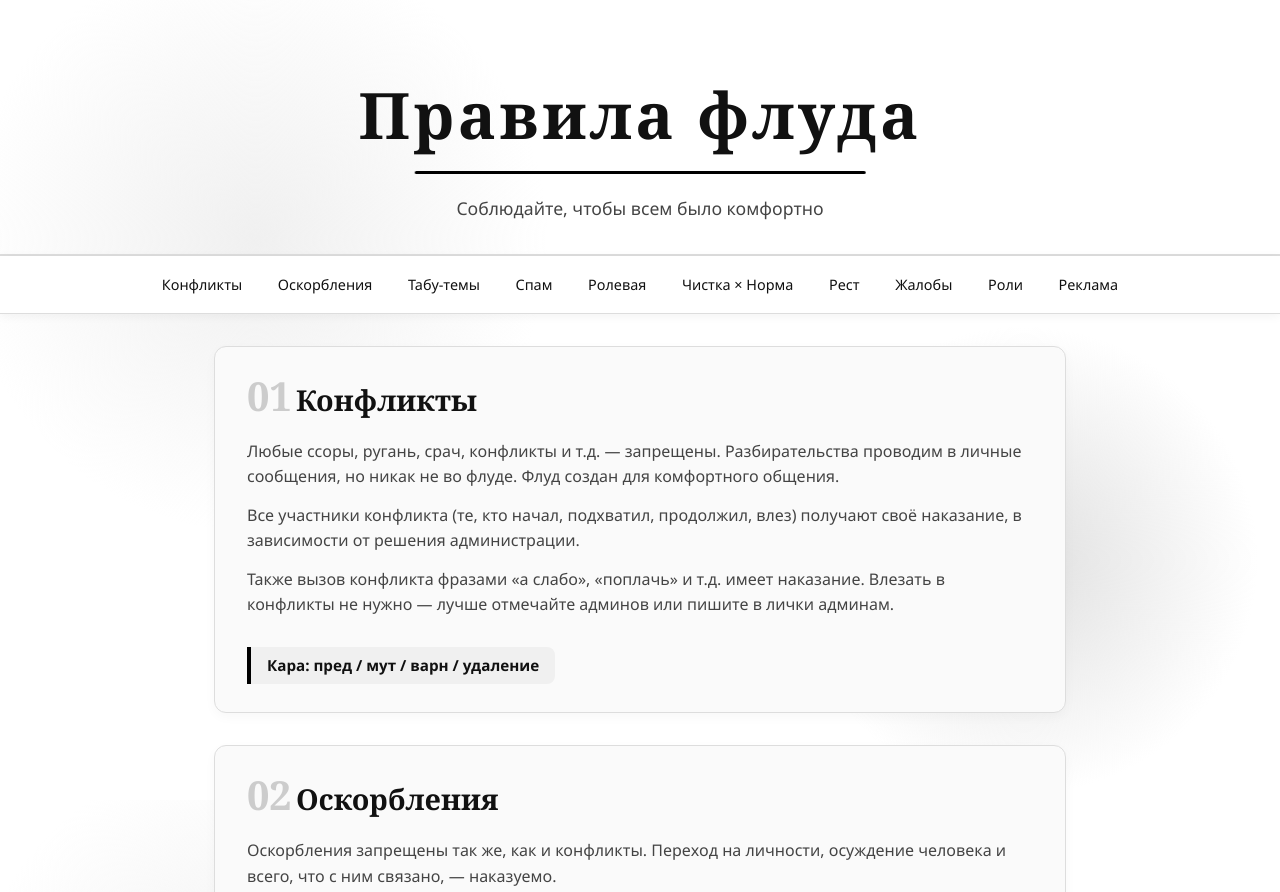
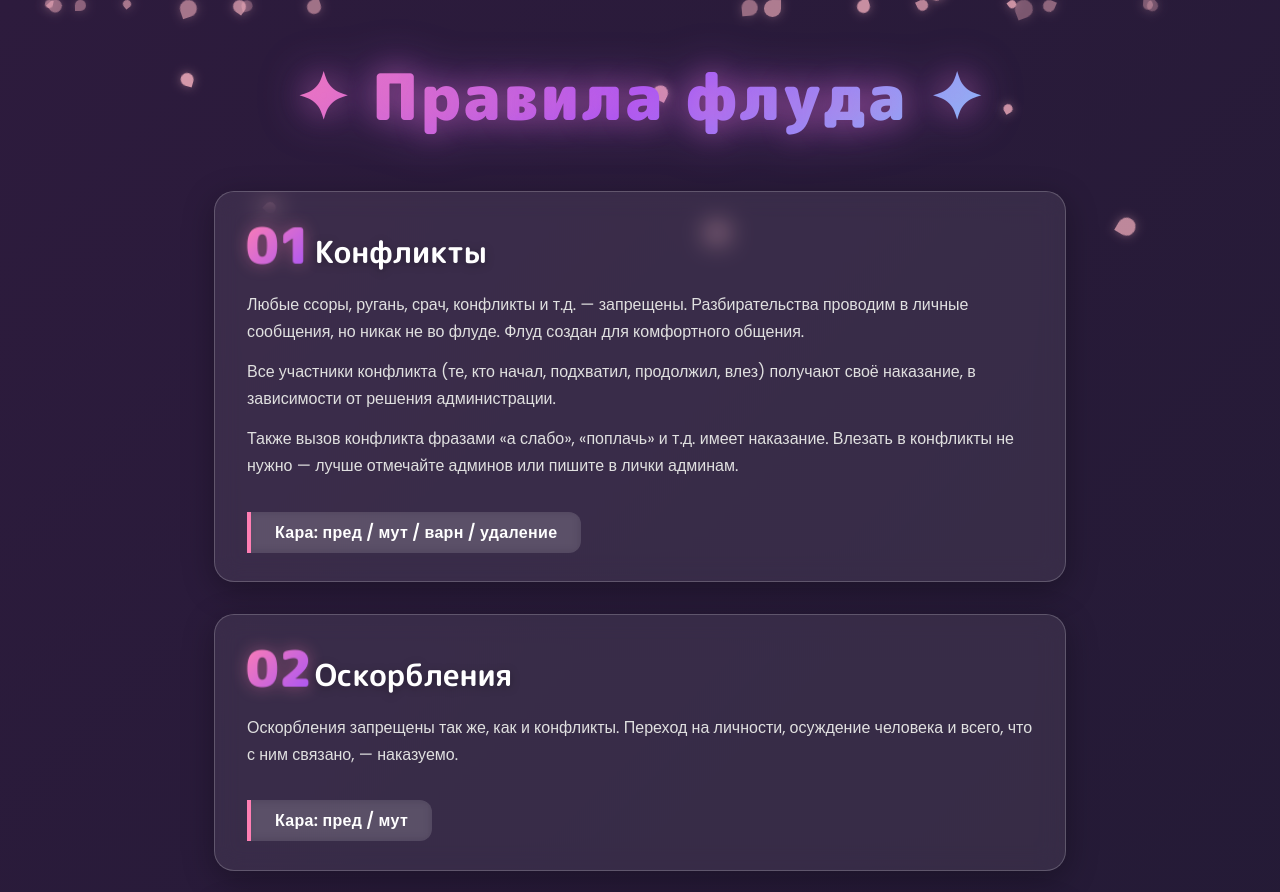
Before and after one commit to MatriFoot/Oath-forgotten, a plain HTML site: page index.html in a window 1280 px wide. Shown: the top 892 px of the page. Drawn offline with Linux system fonts and the light colour scheme.

Commit message:
Update index.html

```diff
--- a/index.html
+++ b/index.html
@@ -3,24 +3,27 @@
 <head>
     <meta charset="UTF-8">
     <meta name="viewport" content="width=device-width, initial-scale=1.0">
-    <title>Правила флуда</title>
+    <title>Правила флуда · Аниме стиль</title>
+    <link href="https://fonts.googleapis.com/css2?family=M+PLUS+Rounded+1c:wght@400;700;900&family=Poppins:wght@400;600;700&display=swap" rel="stylesheet">
     <style>
-        /* ========== ОСНОВНЫЕ ПЕРЕМЕННЫЕ ========== */
         :root {
-            --bg: #ffffff;
-            --text: #111111;
-            --text-secondary: #444444;
-            --border: #dddddd;
-            --card-bg: #fafafa;
-            --accent: #000000;
-            --hover-shadow: 0 12px 24px rgba(0, 0, 0, 0.1);
-            --transition: 0.3s cubic-bezier(0.25, 0.46, 0.45, 0.94);
-            --radius: 12px;
-            --font-heading: 'Georgia', 'Times New Roman', serif;
-            --font-body: 'Segoe UI', 'Roboto', 'Helvetica Neue', sans-serif;
+            --pink: #ff7eb3;
+            --pink-light: #ffb6d5;
+            --purple: #a855f7;
+            --blue: #7dd3fc;
+            --gold: #fbbf24;
+            --bg-start: #1a1a2e;
+            --bg-end: #16213e;
+            --card-bg: rgba(255, 255, 255, 0.08);
+            --card-border: rgba(255, 255, 255, 0.2);
+            --text: #ffffff;
+            --text-secondary: #e0e0e0;
+            --shadow: 0 8px 32px rgba(0, 0, 0, 0.3);
+            --glow: 0 0 20px rgba(255, 126, 179, 0.5);
+            --radius: 20px;
+            --transition: 0.4s cubic-bezier(0.175, 0.885, 0.32, 1.275);
         }
 
-        /* ========== СБРОС ========== */
         * {
             margin: 0;
             padding: 0;
@@ -28,136 +31,125 @@
         }
 
         body {
-            background-color: var(--bg);
+            min-height: 100vh;
+            background: linear-gradient(135deg, var(--bg-start), var(--bg-end));
+            font-family: 'Poppins', sans-serif;
             color: var(--text);
-            font-family: var(--font-body);
-            line-height: 1.6;
             overflow-x: hidden;
-            /* Лёгкая анимация фона в оттенках серого */
-            background-image: radial-gradient(circle at 20% 30%, #f0f0f0 0%, transparent 25%),
-                              radial-gradient(circle at 80% 70%, #e0e0e0 0%, transparent 20%);
-            background-attachment: fixed;
-            animation: bgShift 12s ease-in-out infinite alternate;
+            position: relative;
+            animation: bgShift 15s ease-in-out infinite alternate;
         }
 
         @keyframes bgShift {
-            0% { background-position: 0% 0%, 100% 100%; }
-            100% { background-position: 100% 100%, 0% 0%; }
+            0% { background: linear-gradient(135deg, #1a1a2e, #16213e); }
+            50% { background: linear-gradient(135deg, #2d1b3d, #1a1a2e); }
+            100% { background: linear-gradient(135deg, #1a1a2e, #0f3460); }
         }
 
-        /* ========== ШАПКА ========== */
-        header {
-            text-align: center;
-            padding: 4rem 1rem 2rem;
-            position: relative;
+        /* Слой с сакурой */
+        .sakura-container {
+            position: fixed;
+            top: 0;
+            left: 0;
+            width: 100%;
+            height: 100%;
+            pointer-events: none;
+            z-index: 1;
             overflow: hidden;
-            border-bottom: 2px solid var(--border);
-            animation: fadeInDown 1s ease-out both;
         }
 
-        header h1 {
-            font-family: var(--font-heading);
-            font-size: clamp(2.2rem, 6vw, 4rem);
-            letter-spacing: 0.05em;
-            margin-bottom: 0.5rem;
-            position: relative;
-            display: inline-block;
+        .petal {
+            position: absolute;
+            width: 12px;
+            height: 12px;
+            background: #ffb7c5;
+            border-radius: 50% 0 50% 50%;
+            opacity: 0.7;
+            animation: fall linear infinite;
+            box-shadow: 0 0 10px rgba(255, 183, 197, 0.5);
         }
 
-        header h1::after {
-            content: '';
-            position: absolute;
-            bottom: -8px;
-            left: 50%;
-            transform: translateX(-50%);
-            width: 60%;
-            height: 3px;
-            background: var(--accent);
-            border-radius: 3px;
-            animation: underlinePulse 2s ease-in-out infinite;
+        @keyframes fall {
+            0% {
+                transform: translateY(-10vh) rotate(0deg) translateX(0);
+                opacity: 0.9;
+            }
+            100% {
+                transform: translateY(110vh) rotate(720deg) translateX(200px);
+                opacity: 0.2;
+            }
         }
 
-        @keyframes underlinePulse {
-            0%, 100% { width: 40%; opacity: 0.7; }
-            50% { width: 80%; opacity: 1; }
+        /* Главный контейнер */
+        .main-wrapper {
+            position: relative;
+            z-index: 2;
+            max-width: 900px;
+            margin: 0 auto;
+            padding: 3rem 1.5rem 4rem;
         }
 
-        header p {
-            color: var(--text-secondary);
-            font-size: 1.1rem;
-            margin-top: 1.2rem;
+        /* Заголовок */
+        .hero {
+            text-align: center;
+            margin-bottom: 3rem;
+            animation: floatIn 1.2s ease-out both;
         }
 
-        /* ========== НАВИГАЦИЯ ========== */
-        nav {
-            position: sticky;
-            top: 0;
-            z-index: 100;
-            background: rgba(255, 255, 255, 0.95);
-            backdrop-filter: blur(8px);
-            border-bottom: 1px solid var(--border);
-            padding: 0.6rem 1rem;
-            display: flex;
-            flex-wrap: wrap;
-            justify-content: center;
-            gap: 0.5rem;
-            box-shadow: 0 2px 10px rgba(0,0,0,0.05);
-            animation: fadeInDown 0.8s ease-out 0.3s both;
+        .hero h1 {
+            font-family: 'M PLUS Rounded 1c', sans-serif;
+            font-size: clamp(2.5rem, 7vw, 4rem);
+            font-weight: 900;
+            background: linear-gradient(135deg, var(--pink), var(--purple), var(--blue));
+            -webkit-background-clip: text;
+            background-clip: text;
+            -webkit-text-fill-color: transparent;
+            animation: titleGlow 3s ease-in-out infinite;
+            letter-spacing: 0.03em;
+            text-shadow: 0 0 30px rgba(255, 126, 179, 0.3);
         }
 
-        nav a {
-            color: var(--text);
-            text-decoration: none;
-            font-size: 0.9rem;
-            padding: 0.4rem 0.8rem;
-            border-radius: 20px;
-            border: 1px solid transparent;
-            transition: var(--transition);
-            white-space: nowrap;
+        @keyframes titleGlow {
+            0%, 100% { filter: drop-shadow(0 0 10px rgba(255, 126, 179, 0.4)); }
+            50% { filter: drop-shadow(0 0 25px rgba(168, 85, 247, 0.7)); }
         }
 
-        nav a:hover {
-            background: var(--accent);
-            color: #fff;
-            border-color: var(--accent);
-            transform: translateY(-2px);
+        @keyframes floatIn {
+            from { opacity: 0; transform: translateY(-40px); }
+            to { opacity: 1; transform: translateY(0); }
         }
 
-        /* ========== КОНТЕЙНЕР КАРТОЧЕК ========== */
-        .container {
-            max-width: 900px;
-            margin: 2rem auto 4rem;
-            padding: 0 1.5rem;
-        }
-
+        /* Карточки */
         .rule-card {
             background: var(--card-bg);
-            border: 1px solid var(--border);
+            backdrop-filter: blur(12px);
+            -webkit-backdrop-filter: blur(12px);
+            border: 1px solid var(--card-border);
             border-radius: var(--radius);
             padding: 1.8rem 2rem;
             margin-bottom: 2rem;
-            box-shadow: 0 4px 12px rgba(0,0,0,0.03);
+            box-shadow: var(--shadow);
             transition: var(--transition);
             position: relative;
             overflow: hidden;
             opacity: 0;
-            transform: translateY(30px);
-            /* Анимация при появлении будет через JS */
+            transform: translateY(50px);
+            will-change: transform, opacity, box-shadow;
         }
 
         .rule-card.visible {
             opacity: 1;
             transform: translateY(0);
-            transition: opacity 0.6s ease-out, transform 0.6s ease-out, box-shadow 0.3s ease, border-color 0.3s ease;
+            transition: opacity 0.7s ease-out, transform 0.7s ease-out, box-shadow 0.4s ease, border-color 0.4s ease;
         }
 
         .rule-card:hover {
-            box-shadow: var(--hover-shadow);
-            border-color: #bbb;
-            transform: translateY(-5px);
+            border-color: rgba(255, 126, 179, 0.7);
+            box-shadow: 0 12px 40px rgba(0, 0, 0, 0.5), var(--glow);
+            transform: translateY(-8px) scale(1.02);
         }
 
-        /* Анимированная градиентная рамка при наведении */
+        /* Градиентная неоновая рамка при наведении */
         .rule-card::before {
             content: '';
             position: absolute;
@@ -165,20 +157,20 @@
             left: -2px;
             right: -2px;
             bottom: -2px;
-            background: linear-gradient(45deg, #ccc, #888, #ccc);
+            border-radius: calc(var(--radius) + 2px);
+            background: linear-gradient(45deg, var(--pink), var(--purple), var(--blue), var(--pink));
+            background-size: 400% 400%;
             z-index: -1;
-            border-radius: calc(var(--radius) + 2px);
             opacity: 0;
-            transition: opacity 0.4s ease;
-            animation: borderRotate 3s linear infinite;
-            background-size: 300% 300%;
+            transition: opacity 0.5s ease;
+            animation: borderFlow 3s linear infinite;
         }
 
         .rule-card:hover::before {
-            opacity: 0.4;
+            opacity: 0.6;
         }
 
-        @keyframes borderRotate {
+        @keyframes borderFlow {
             0% { background-position: 0% 50%; }
             50% { background-position: 100% 50%; }
             100% { background-position: 0% 50%; }
@@ -186,83 +178,73 @@
 
         /* Номер правила */
         .rule-number {
-            font-family: var(--font-heading);
-            font-size: 2.5rem;
-            font-weight: bold;
-            color: #ccc;
+            font-family: 'M PLUS Rounded 1c', sans-serif;
+            font-size: 3rem;
+            font-weight: 900;
+            background: linear-gradient(135deg, var(--pink), var(--purple));
+            -webkit-background-clip: text;
+            background-clip: text;
+            -webkit-text-fill-color: transparent;
             line-height: 1;
             margin-bottom: 0.5rem;
-            transition: color 0.3s ease;
             display: inline-block;
+            filter: drop-shadow(0 0 8px rgba(255, 126, 179, 0.4));
+            animation: numberPulse 3s ease-in-out infinite;
         }
 
-        .rule-card:hover .rule-number {
-            color: var(--accent);
+        @keyframes numberPulse {
+            0%, 100% { transform: scale(1); }
+            50% { transform: scale(1.05); }
         }
 
         .rule-title {
-            font-family: var(--font-heading);
-            font-size: 1.8rem;
+            font-family: 'M PLUS Rounded 1c', sans-serif;
+            font-size: 1.9rem;
+            font-weight: 700;
             margin-bottom: 1rem;
+            color: #fff;
+            text-shadow: 0 2px 10px rgba(0,0,0,0.3);
             position: relative;
             display: inline-block;
+            transition: var(--transition);
         }
 
-        .rule-title::after {
-            content: '';
-            position: absolute;
-            left: 0;
-            bottom: -4px;
-            width: 0;
-            height: 2px;
-            background: var(--accent);
-            transition: width 0.4s ease;
+        .rule-card:hover .rule-title {
+            text-shadow: 0 0 20px rgba(255, 126, 179, 0.8);
         }
 
-        .rule-card:hover .rule-title::after {
-            width: 100%;
-        }
-
+        /* Контент правила */
         .rule-content {
             color: var(--text-secondary);
+            line-height: 1.7;
+            font-size: 1rem;
         }
 
         .rule-content p {
             margin-bottom: 0.8rem;
         }
 
+        /* Наказание */
         .punishment {
             display: inline-block;
-            margin-top: 1rem;
-            padding: 0.4rem 1rem;
-            background: #f0f0f0;
-            border-left: 4px solid var(--accent);
+            margin-top: 1.2rem;
+            padding: 0.5rem 1.5rem;
+            background: rgba(255, 255, 255, 0.1);
+            border-left: 4px solid var(--pink);
+            border-radius: 0 12px 12px 0;
             font-weight: 600;
-            font-size: 0.95rem;
-            border-radius: 0 8px 8px 0;
+            color: #fff;
+            backdrop-filter: blur(5px);
             transition: var(--transition);
+            letter-spacing: 0.02em;
         }
 
         .rule-card:hover .punishment {
-            background: #e0e0e0;
+            background: rgba(255, 255, 255, 0.2);
+            box-shadow: 0 0 15px rgba(255, 126, 179, 0.3);
         }
 
-        /* ========== АНИМАЦИИ ПОЯВЛЕНИЯ ========== */
-        @keyframes fadeInDown {
-            from { opacity: 0; transform: translateY(-30px); }
-            to { opacity: 1; transform: translateY(0); }
-        }
-
-        /* ========== ФУТЕР ========== */
-        footer {
-            text-align: center;
-            padding: 2rem 1rem;
-            border-top: 1px solid var(--border);
-            color: var(--text-secondary);
-            font-size: 0.9rem;
-        }
-
-        /* ========== АДАПТИВНОСТЬ ========== */
+        /* Адаптивность */
         @media (max-width: 600px) {
             .rule-card {
                 padding: 1.2rem 1.2rem;
@@ -270,43 +252,28 @@
             .rule-title {
                 font-size: 1.5rem;
             }
-            nav {
-                gap: 0.3rem;
-                padding: 0.4rem 0.5rem;
-            }
-            nav a {
-                font-size: 0.8rem;
-                padding: 0.3rem 0.6rem;
+            .rule-number {
+                font-size: 2.2rem;
             }
         }
     </style>
 </head>
 <body>
 
-    <!-- ШАПКА -->
-    <header>
-        <h1>Правила флуда</h1>
-        <p>Соблюдайте, чтобы всем было комфортно</p>
-    </header>
+    <!-- Сакура -->
+    <div class="sakura-container" id="sakura"></div>
 
-    <!-- НАВИГАЦИЯ -->
-    <nav id="navbar">
-        <!-- Ссылки будут добавлены через JS -->
-    </nav>
+    <!-- Контент -->
+    <main class="main-wrapper">
+        <div class="hero">
+            <h1>✦ Правила флуда ✦</h1>
+        </div>
 
-    <!-- ОСНОВНОЙ КОНТЕНТ -->
-    <main class="container" id="rules-container">
-        <!-- Карточки правил будут добавлены через JS -->
+        <div id="rules-container"></div>
     </main>
-
-    <!-- ФУТЕР -->
-    <footer>
-        <p>© 2025 · Флуд-сообщество · Будьте вежливы</p>
-    </footer>
 
     <script>
         // ========== ДАННЫЕ ПРАВИЛ ==========
-        // (звёзды и лишние разделители проигнорированы, только текст)
         const rules = [
             {
                 number: "01",
@@ -397,26 +364,13 @@
             }
         ];
 
-        // ========== ГЕНЕРАЦИЯ НАВИГАЦИИ ==========
-        const navbar = document.getElementById('navbar');
-        const fragment = document.createDocumentFragment();
-
-        rules.forEach(rule => {
-            const link = document.createElement('a');
-            link.href = `#rule-${rule.number}`;
-            link.textContent = rule.title;
-            fragment.appendChild(link);
-        });
-        navbar.appendChild(fragment);
-
         // ========== ГЕНЕРАЦИЯ КАРТОЧЕК ==========
         const container = document.getElementById('rules-container');
 
         rules.forEach((rule, index) => {
             const card = document.createElement('article');
             card.className = 'rule-card';
-            card.id = `rule-${rule.number}`;
-            card.style.transitionDelay = `${index * 0.05}s`; // лёгкая задержка для каскада
+            card.style.transitionDelay = `${index * 0.03}s`; // для каскада
 
             card.innerHTML = `
                 <div class="rule-number">${rule.number}</div>
@@ -435,33 +389,63 @@
             entries.forEach(entry => {
                 if (entry.isIntersecting) {
                     entry.target.classList.add('visible');
-                    // После появления можно перестать наблюдать, чтобы не грузить
                     observer.unobserve(entry.target);
                 }
             });
         }, {
-            threshold: 0.1,
-            rootMargin: '0px 0px -40px 0px'
+            threshold: 0.15,
+            rootMargin: '0px 0px -50px 0px'
         });
 
         cards.forEach(card => observer.observe(card));
 
-        // ========== ПЛАВНЫЙ СКРОЛЛ ДЛЯ ЯКОРЕЙ ==========
-        document.querySelectorAll('nav a').forEach(anchor => {
-            anchor.addEventListener('click', function(e) {
-                e.preventDefault();
-                const targetId = this.getAttribute('href').substring(1);
-                const targetElement = document.getElementById(targetId);
-                if (targetElement) {
-                    targetElement.scrollIntoView({
-                        behavior: 'smooth',
-                        block: 'start'
-                    });
-                    // Небольшое смещение для липкой навигации
-                    window.scrollBy(0, -70);
+        // ========== ГЕНЕРАЦИЯ САКУРЫ ==========
+        const sakuraContainer = document.getElementById('sakura');
+        const petalCount = 25;
+
+        for (let i = 0; i < petalCount; i++) {
+            const petal = document.createElement('div');
+            petal.classList.add('petal');
+            // случайные параметры
+            const size = Math.random() * 10 + 8; // 8-18px
+            const left = Math.random() * 100;
+            const delay = Math.random() * 15;
+            const duration = Math.random() * 10 + 8; // 8-18s
+            const opacity = Math.random() * 0.5 + 0.3;
+            const rotation = Math.random() * 360;
+            const drift = Math.random() * 300 - 150;
+
+            petal.style.width = `${size}px`;
+            petal.style.height = `${size}px`;
+            petal.style.left = `${left}%`;
+            petal.style.animationDelay = `${delay}s`;
+            petal.style.animationDuration = `${duration}s`;
+            petal.style.opacity = opacity;
+            petal.style.transform = `rotate(${rotation}deg)`;
+            petal.style.setProperty('--drift', `${drift}px`);
+
+            // переопределяем keyframes для каждой с учётом drift
+            petal.style.animationName = 'fall';
+            petal.style.animationTimingFunction = 'linear';
+            petal.style.animationIterationCount = 'infinite';
+            sakuraContainer.appendChild(petal);
+        }
+
+        // Добавляем немного случайного движения по горизонтали
+        const style = document.createElement('style');
+        style.textContent = `
+            @keyframes fall {
+                0% {
+                    transform: translateY(-10vh) rotate(0deg) translateX(0);
+                    opacity: 0.9;
                 }
-            });
-        });
+                100% {
+                    transform: translateY(110vh) rotate(720deg) translateX(var(--drift, 0px));
+                    opacity: 0.2;
+                }
+            }
+        `;
+        document.head.appendChild(style);
     </script>
 </body>
-  </html>
+</html>
```
